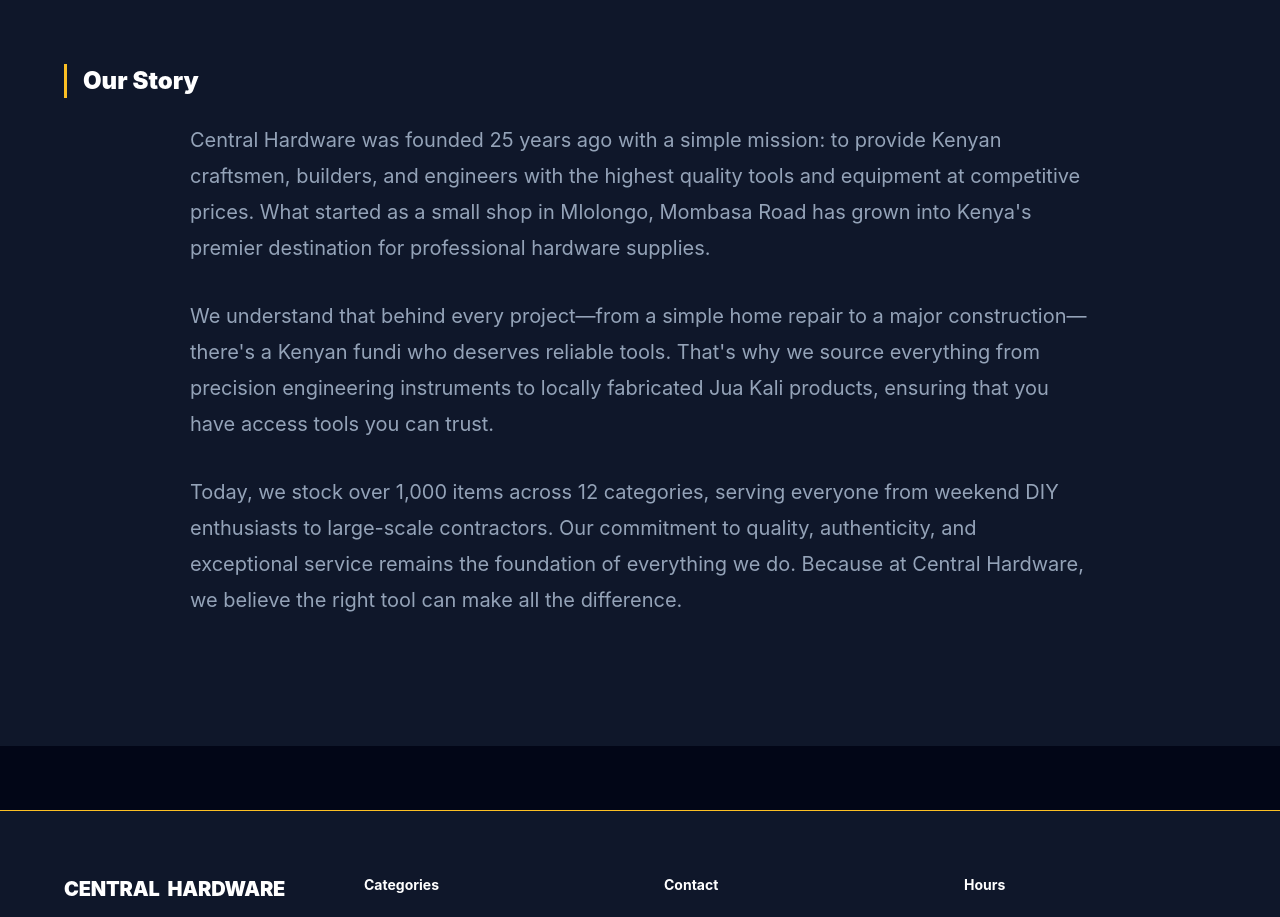
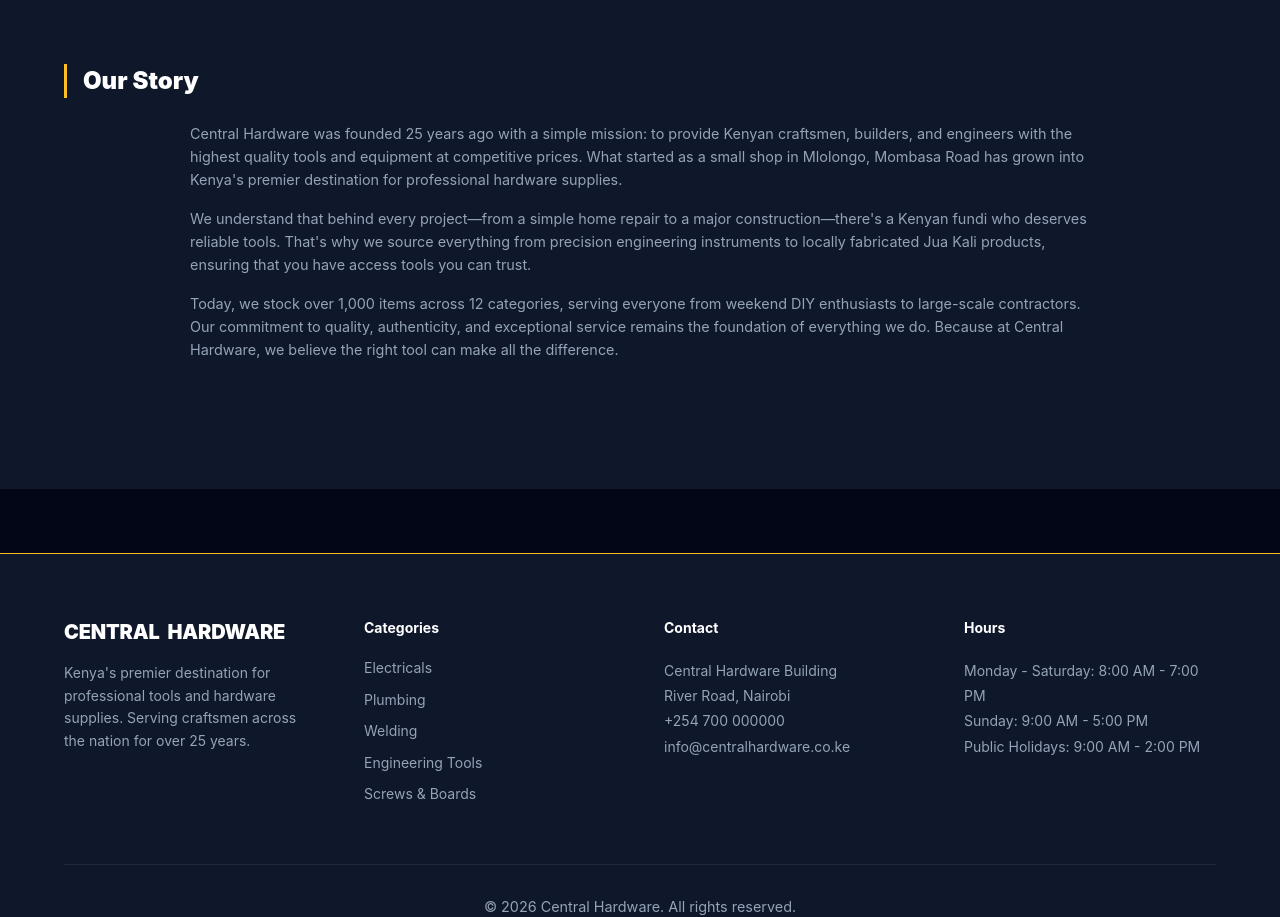
Before and after one commit to ahmedmuchuku-cloud/Central-hardware, a React (Vite) app: page / in a window 1280 px wide. Shown: the part 1360-2277 px from the top of the page. Built offline with nearby package versions, Linux system fonts and the light colour scheme.

Commit message:
style: reduced footer size and Our Story font for a sleeker look

```diff
--- a/src/App.jsx
+++ b/src/App.jsx
@@ -262,13 +262,13 @@
             <h2>Our <span>Story</span></h2>
           </div>
           <div style={{maxWidth: '900px', margin: '0 auto'}}>
-            <p style={{fontSize: '1.25rem', lineHeight: 1.8, color: 'var(--text-muted)', marginBottom: '2rem'}}>
+            <p style={{fontSize: '0.9rem', lineHeight: 1.6, color: 'var(--text-muted)', marginBottom: '1rem'}}>
               Central Hardware was founded 25 years ago with a simple mission: to provide Kenyan craftsmen, builders, and engineers with the highest quality tools and equipment at competitive prices. What started as a small shop in Mlolongo, Mombasa Road has grown into Kenya's premier destination for professional hardware supplies.
             </p>
-            <p style={{fontSize: '1.25rem', lineHeight: 1.8, color: 'var(--text-muted)', marginBottom: '2rem'}}>
+            <p style={{fontSize: '0.9rem', lineHeight: 1.6, color: 'var(--text-muted)', marginBottom: '1rem'}}>
               We understand that behind every project—from a simple home repair to a major construction—there's a Kenyan fundi who deserves reliable tools. That's why we source everything from precision engineering instruments to locally fabricated Jua Kali products, ensuring that you have access tools you can trust.
             </p>
-            <p style={{fontSize: '1.25rem', lineHeight: 1.8, color: 'var(--text-muted)'}}>
+            <p style={{fontSize: '0.9rem', lineHeight: 1.6, color: 'var(--text-muted)'}}>
               Today, we stock over 1,000 items across 12 categories, serving everyone from weekend DIY enthusiasts to large-scale contractors. Our commitment to quality, authenticity, and exceptional service remains the foundation of everything we do. Because at Central Hardware, we believe the right tool can make all the difference.
             </p>
           </div>
--- a/src/index.css
+++ b/src/index.css
@@ -319,22 +319,24 @@
 /* Footer */
 footer {
   background: #000;
-  padding: 3rem 0;
+  padding: 1.5rem 0;
   border-top: 1px solid var(--accent);
-  margin-top: 3rem;
+  margin-top: 2rem;
 }
 .footer-grid {
   display: grid;
   grid-template-columns: 2fr 1fr 1fr 1fr;
-  gap: 2rem;
+  gap: 1.5rem;
 }
 
 @media (max-width: 800px) { .footer-grid { grid-template-columns: 1fr 1fr; } }
 @media (max-width: 600px) { .footer-grid { grid-template-columns: 1fr; gap: 1.5rem; } }
 
-.footer-links h4 { font-size: 1rem; color: #fff; margin-bottom: 1rem; }
+.footer-brand p { font-size: 0.75rem; line-height: 1.4; color: var(--text-muted); }
+.footer-links h4 { font-size: 0.85rem; color: #fff; margin-bottom: 0.75rem; }
 .footer-links ul { list-style: none; }
-.footer-links a { color: var(--text-muted); text-decoration: none; font-size: 0.8rem; }
+.footer-links li { margin-bottom: 0.4rem; }
+.footer-links a { color: var(--text-muted); text-decoration: none; font-size: 0.75rem; }
 
 /* Filter Bar */
 .filter-bar {
```
